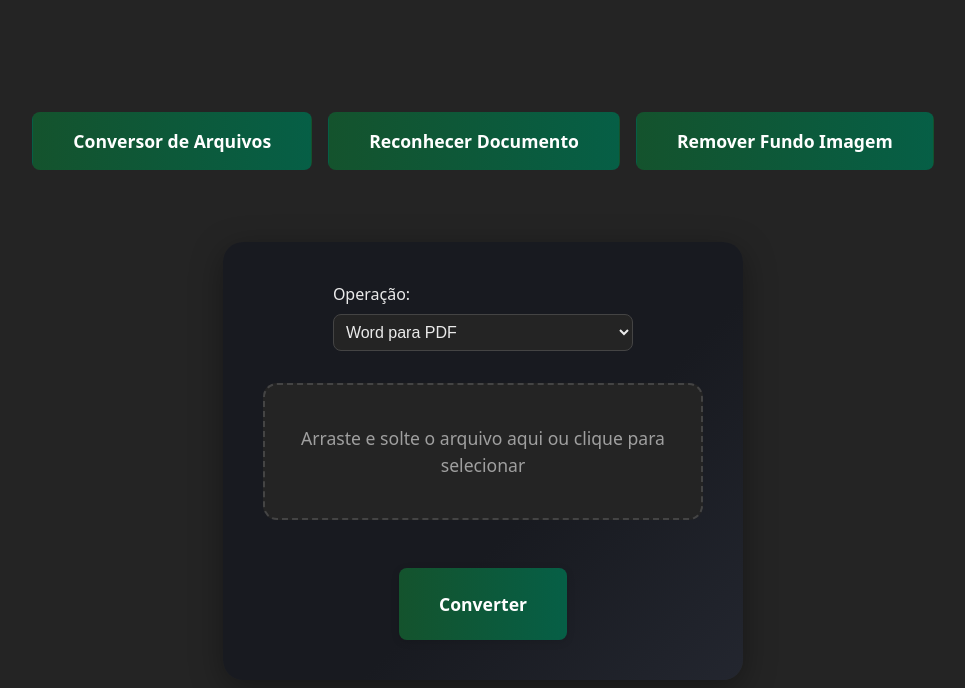
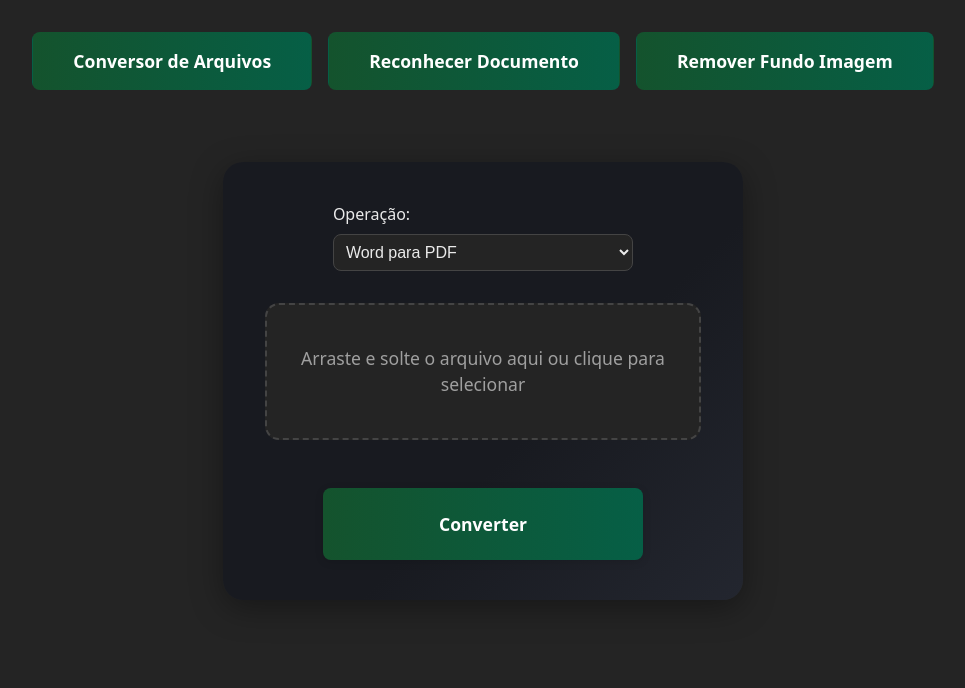
Before and after one commit to RobertoBuiatti/Conversor-download_arquivos, a React (Vite) app in the folder frontend/: page / in a window 1280 px wide. Shown: the top 688 px of the page, without its empty margins (157-1122 px from the left). Built offline with nearby package versions, Linux system fonts and the light colour scheme.

Commit message:
feat: refatorar layout e estilos do componente App e formulários

```diff
--- a/frontend/src/App.jsx
+++ b/frontend/src/App.jsx
@@ -8,7 +8,7 @@ function App() {
 
   return (
     <div>
-      <nav style={{ display: 'flex', gap: '1rem', justifyContent: 'center', margin: '2rem 0' }}>
+      <nav className="navBar">
         <button onClick={() => setPage('converter')}>Conversor de Arquivos</button>
         <button onClick={() => setPage('recognizer')}>Reconhecer Documento</button>
         <button onClick={() => setPage('remove-bg')}>Remover Fundo Imagem</button>
--- a/frontend/src/components/ConverterForm.module.css
+++ b/frontend/src/components/ConverterForm.module.css
@@ -1,14 +1,14 @@
 .wrapper {
   display: flex;
-  flex-direction: row;
+  flex-direction: column;
+  align-items: center;
+  justify-content: flex-start;
   gap: var(--space-xl);
-  justify-content: center;
-  align-items: flex-start;
   width: 100%;
-  flex-wrap: wrap;
   padding-left: 4vw;
   padding-right: 4vw;
   box-sizing: border-box;
+  margin-top: 0;
 }
 
 .form {
@@ -16,6 +16,7 @@
   flex-direction: column;
   align-items: center;
   gap: var(--space-lg);
+  width: 100%;
   max-width: 440px;
   min-width: 320px;
   margin: var(--space-xl) auto;
@@ -37,7 +38,9 @@
   transition: border-color 0.2s, background 0.2s;
   color: var(--color-text-muted);
   font-size: var(--font-size-lg);
-  margin-bottom: var(--space-sm);
+  width: 100%;
+  max-width: 400px;
+  margin: 0 auto var(--space-sm) auto;
 }
 
 .active {
@@ -84,7 +87,9 @@
   font-weight: var(--font-weight-bold);
   cursor: pointer;
   transition: background 0.2s, box-shadow 0.2s;
-  margin-top: var(--space-md);
+  width: 100%;
+  max-width: 320px;
+  margin: var(--space-md) auto 0 auto;
   box-shadow: var(--box-shadow-sm);
 }
 
@@ -193,12 +198,12 @@
 @media (max-width: 900px) {
   .wrapper {
     flex-direction: column;
+    align-items: stretch;
     gap: var(--space-md);
-    align-items: stretch;
     padding-left: 2vw;
     padding-right: 2vw;
   }
-  .form, .preview {
+  .form, .preview, .dropzone, .button {
     max-width: 100%;
     min-width: 0;
     margin: var(--space-md) auto;
--- a/frontend/src/components/DocumentRecognizerForm.module.css
+++ b/frontend/src/components/DocumentRecognizerForm.module.css
@@ -9,6 +9,7 @@
   padding-left: 4vw;
   padding-right: 4vw;
   box-sizing: border-box;
+  margin-top: 0;
 }
 
 .form {
@@ -18,7 +19,7 @@
   gap: var(--space-lg);
   max-width: 440px;
   min-width: 320px;
-  margin: var(--space-xl) auto;
+  margin: 2rem auto 0 auto;
   padding: var(--space-xl);
   background: var(--color-bg-gradient);
   border-radius: var(--border-radius-xl);
@@ -127,7 +128,7 @@
   align-items: center;
   color: var(--color-text-light);
   flex: 1 1 340px;
-  margin: var(--space-xl) auto;
+  margin: 0 auto;
 }
 
 .result {
--- a/frontend/src/index.css
+++ b/frontend/src/index.css
@@ -64,13 +64,20 @@ body {
   margin: 0;
   display: flex;
   flex-direction: column;
-  justify-content: center;
-  align-items: center;
   min-width: 320px;
   min-height: 100vh;
   background: var(--color-bg-dark);
   color: var(--color-text-light);
   font-family: var(--font-family);
+}
+
+.navBar {
+  display: flex;
+  gap: 1rem;
+  justify-content: center;
+  margin: 2rem 0;
+  width: 100%;
+  position: relative;
 }
 
 h1 {
```
